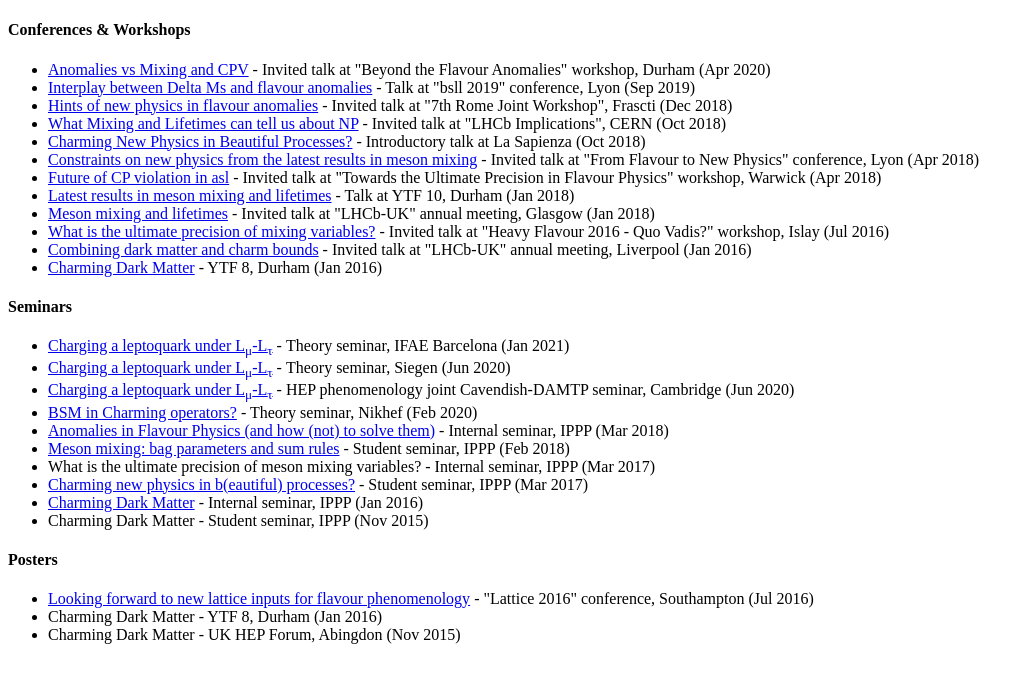
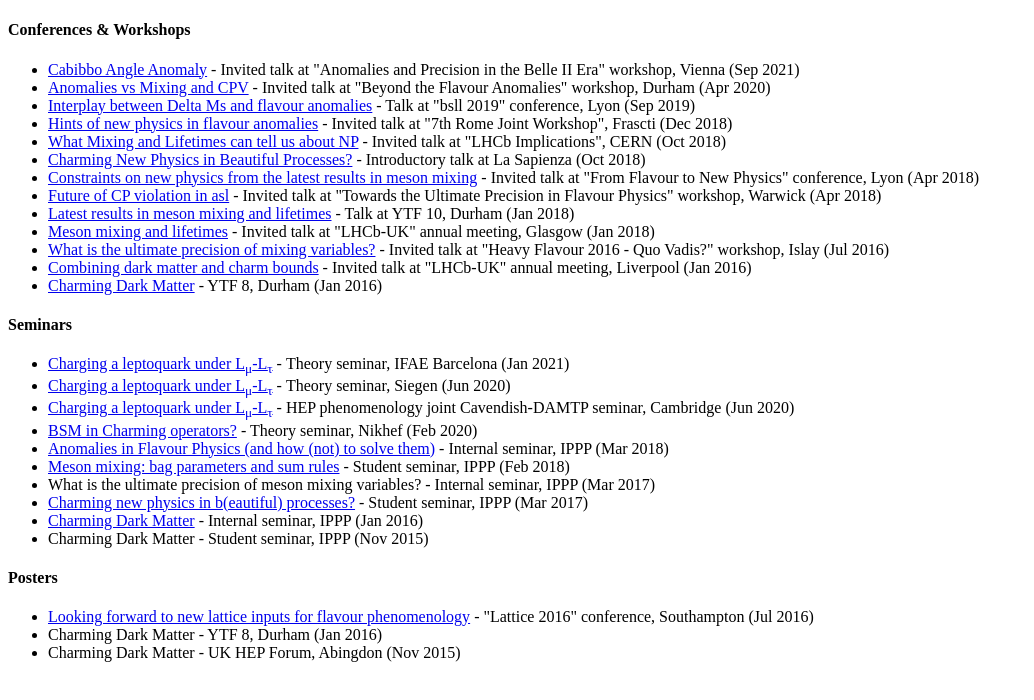
Before and after one commit to MJKirk/MJKirk.github.io, a plain HTML site: page all_talks.html in a window 1280 px wide. Shown: the whole page, without its empty margins (0-1034 px from the left). Drawn offline with Linux system fonts and the light colour scheme.

Commit message:
Add CAA talk at Belle II workshop

```diff
--- a/all_talks.html
+++ b/all_talks.html
@@ -12,6 +12,7 @@
 
 <h4>Conferences &amp; Workshops</h4>
 <ul>
+<li><a href="talks/Kirk_BelleII_CAA.pdf">Cabibbo Angle Anomaly</a> - Invited talk at "Anomalies and Precision in the Belle II Era" workshop, Vienna (Sep 2021)</li>
 <li><a href="talks/beyond_flavour_anomalies_durham_2020-04-02.pdf">Anomalies vs Mixing and CPV</a> - Invited talk at "Beyond the Flavour Anomalies" workshop, Durham (Apr 2020)</li>
 <li><a href="talks/Kirk_Lyon_bsll2019.pdf">Interplay between Delta Ms and flavour anomalies</a> - Talk at "bsll 2019" conference, Lyon (Sep 2019)</li>
 <li><a href="talks/rome-joint-workshop_2018-12-18.pdf">Hints of new physics in flavour anomalies</a> - Invited talk at "7th Rome Joint Workshop", Frascti (Dec 2018)</li>
```
Also changed, not shown: index.html (+1 -0 lines), 1 other file.
